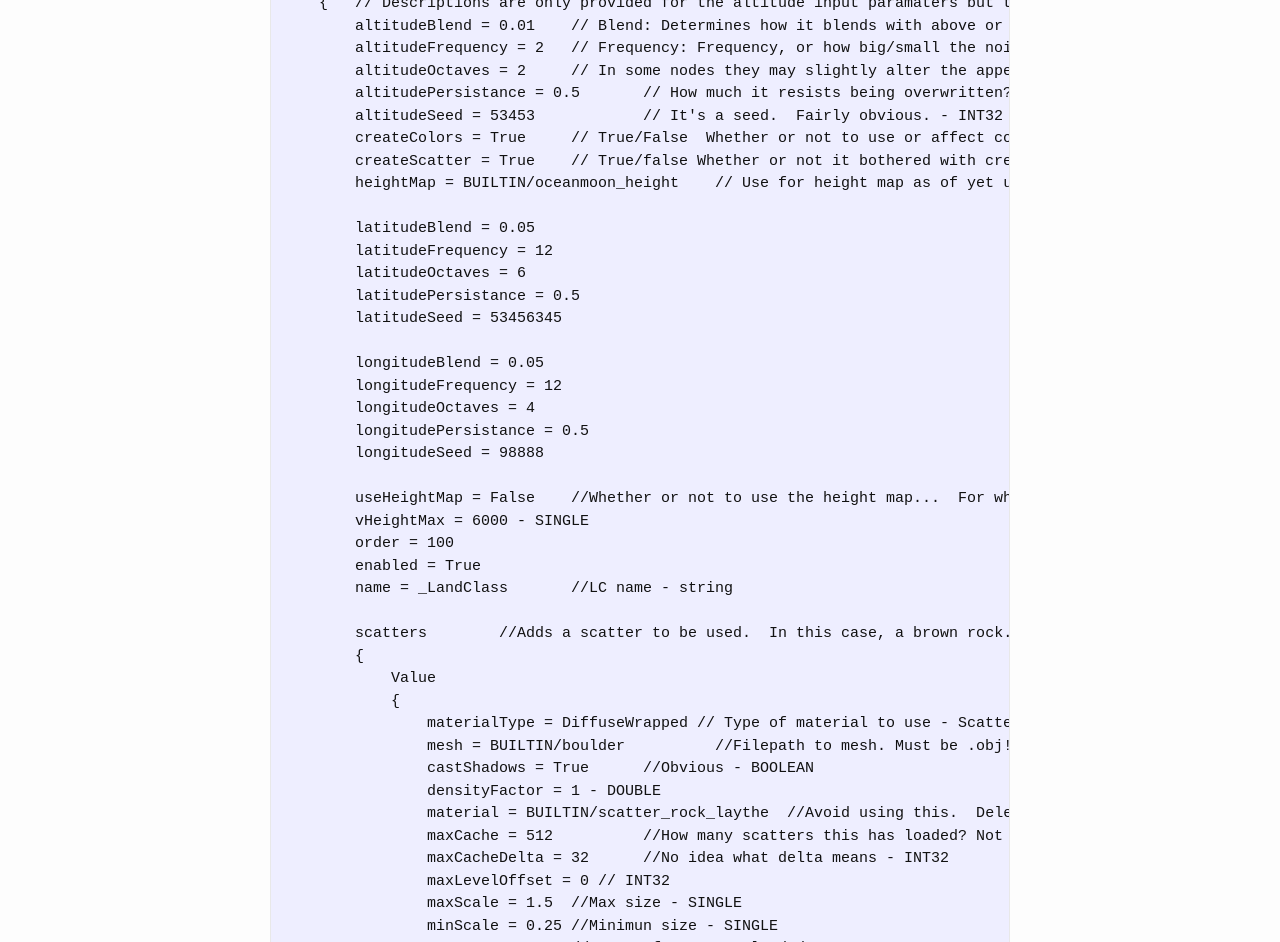
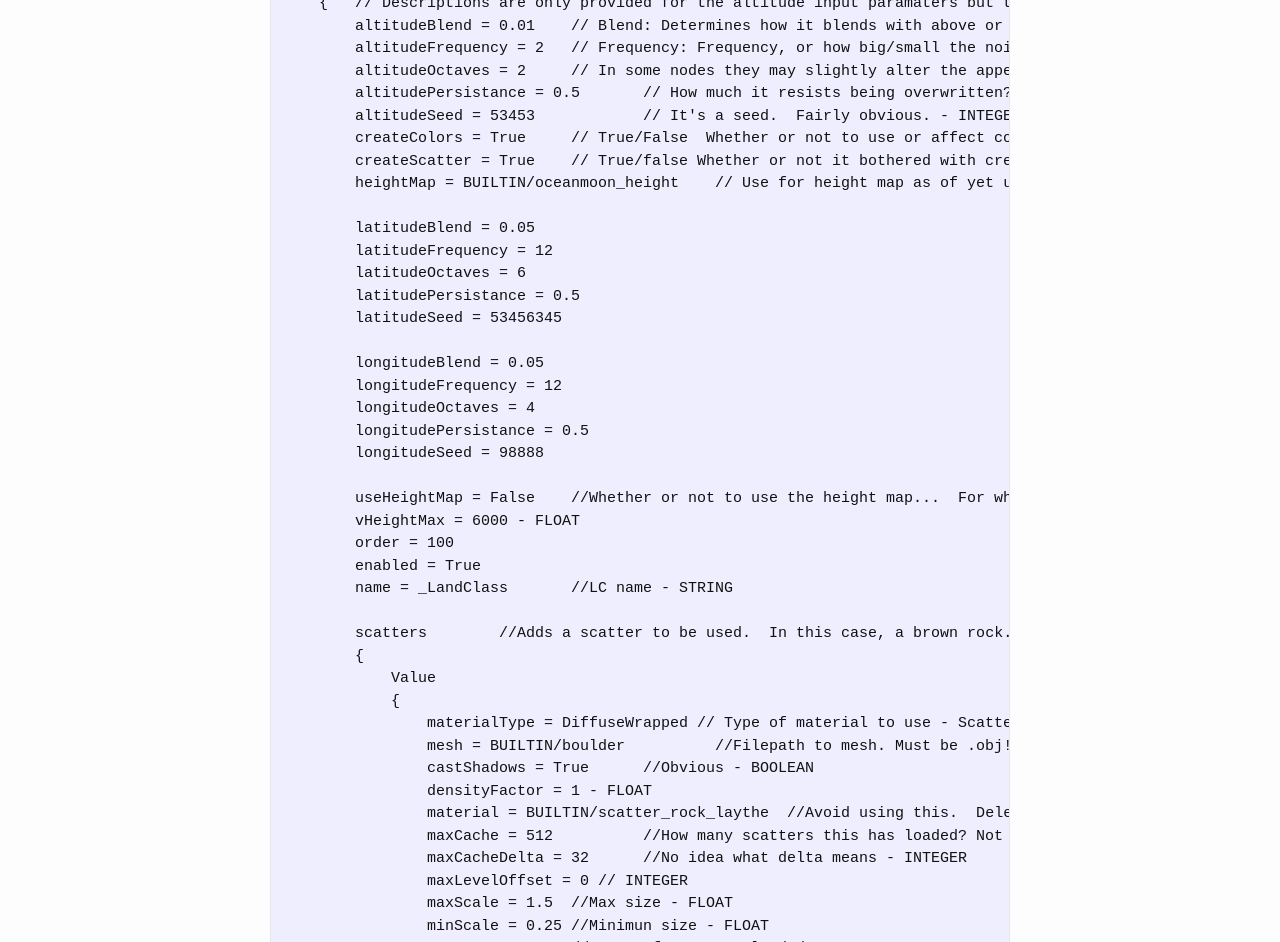
Before and after one commit to Kopernicus/wiki, a Jekyll site: the page built from main/PQSMods/LandControl/LandControl.md, in a window 1280 px wide and 1400 px high. Shown: the part 458-1400 px from the top of the window. Built offline with Jekyll 4.4.1, drawn with Linux system fonts in a browser that asks for light colours; some of the changed text lies outside the part shown.

```diff
--- a/main/PQSMods/LandControl/LandControl.md
+++ b/main/PQSMods/LandControl/LandControl.md
@@ -13,11 +13,11 @@ PQS
   {
     LandControl
     {	// Descriptions are only provided for the altitude input paramaters but they apply to Latitude and Longitude as well.
-        altitudeBlend = 0.01	// Blend: Determines how it blends with above or below terrain - SINGLE
-        altitudeFrequency = 2	// Frequency: Frequency, or how big/small the noise is - SINGLE
-        altitudeOctaves = 2	// In some nodes they may slightly alter the appearance from blurry to less blurry, but that's about it - INT32
-        altitudePersistance = 0.5	// How much it resists being overwritten? - SINGLE
-        altitudeSeed = 53453		// It's a seed.  Fairly obvious. - INT32
+        altitudeBlend = 0.01	// Blend: Determines how it blends with above or below terrain - FLOAT
+        altitudeFrequency = 2	// Frequency: Frequency, or how big/small the noise is - FLOAT
+        altitudeOctaves = 2	// In some nodes they may slightly alter the appearance from blurry to less blurry, but that's about it - INTEGER
+        altitudePersistance = 0.5	// How much it resists being overwritten? - FLOAT
+        altitudeSeed = 53453		// It's a seed.  Fairly obvious. - INTEGER
         createColors = True	// True/False  Whether or not to use or affect colors - BOOLEAN
         createScatter = True	// True/false Whether or not it bothered with creating scatters - BOOLEAN
         heightMap = BUILTIN/oceanmoon_height	// Use for height map as of yet unknown.  Using it as a mask? - FILE PATH
@@ -35,10 +35,10 @@ PQS
         longitudeSeed = 98888
 
         useHeightMap = False	//Whether or not to use the height map...  For whatever it's for. - BOOLEAN
-        vHeightMax = 6000 - SINGLE
+        vHeightMax = 6000 - FLOAT
         order = 100
         enabled = True
-        name = _LandClass	//LC name - string
+        name = _LandClass	//LC name - STRING
 
         scatters	//Adds a scatter to be used.  In this case, a brown rock.
         {
@@ -47,14 +47,14 @@ PQS
                 materialType = DiffuseWrapped // Type of material to use - ScatterMaterialType { Diffuse, BumpedDiffuse, DiffuseDetail, DiffuseWrapped, CutoutDiffuse, AerialCutout, Standard}
                 mesh = BUILTIN/boulder		//Filepath to mesh. Must be .obj!!! - maybe list BUILTINs
                 castShadows = True	//Obvious - BOOLEAN
-                densityFactor = 1 - DOUBLE
+                densityFactor = 1 - FLOAT
                 material = BUILTIN/scatter_rock_laythe	//Avoid using this.  Delete it.  Can take the place of the Material subside below.  The two are not compatible together.
-                maxCache = 512		//How many scatters this has loaded? Not sure. - INT32
-                maxCacheDelta = 32	//No idea what delta means - INT32
-                maxLevelOffset = 0 // INT32
-                maxScale = 1.5	//Max size - SINGLE
-                minScale = 0.25	//Minimun size - SINGLE
-                maxScatter = 30	//Max # of scatters loaded?? - INT32
+                maxCache = 512		//How many scatters this has loaded? Not sure. - INTEGER
+                maxCacheDelta = 32	//No idea what delta means - INTEGER
+                maxLevelOffset = 0 // INTEGER
+                maxScale = 1.5	//Max size - FLOAT
+                minScale = 0.25	//Minimun size - FLOAT
+                maxScatter = 30	//Max # of scatters loaded?? - INTEGER
                 maxSpeed = 1000		//Mostly unknown. It affects the frequency of scatter spawns. Posssibly a misspelling of maxSpread.
                 recieveShadows = True		//If it receives shadows or not duh - BOOLEAN
                 name = BrownRock	//Name - STRING
@@ -138,8 +138,8 @@ PQS
 
 |Property|Format|Description|
 |--------|------|-----------|
-|deformity|Single|The deformity of the simplex terrain noise.|
-|frequency|Single|The size of the each feature of the simplex terrain noise. As frequency gets bigger, size gets smaller.|
+|deformity|FLOAT|The deformity of the simplex terrain noise.|
+|frequency|FLOAT|The size of the each feature of the simplex terrain noise. As frequency gets bigger, size gets smaller.|
 |octaves|Integer|The amount of blanketing over the noise. Higher octaves mean rougher noise.|
-|persistence|Single|The complexity of or amount of detail in the noise.|
+|persistence|FLOAT|The complexity of or amount of detail in the noise.|
 |seed|Integer|The random seed of the noise.|
```
Also changed, not shown: other parts of main/PQSMods/LandControl/LandControl.md (+3 -3 lines), main/PQSMods/PQSMods.md (+1 -1 lines), main/PQSMods/VertexSimplexHeight.md (+9 -9 lines), main/PQSMods/VertexSimplexHeightAbsolute.md (+3 -3 lines).
